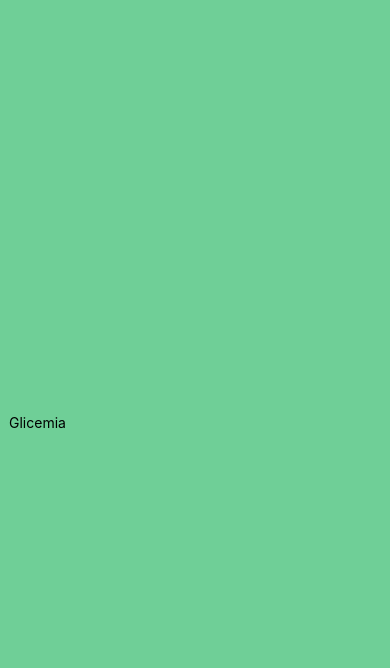
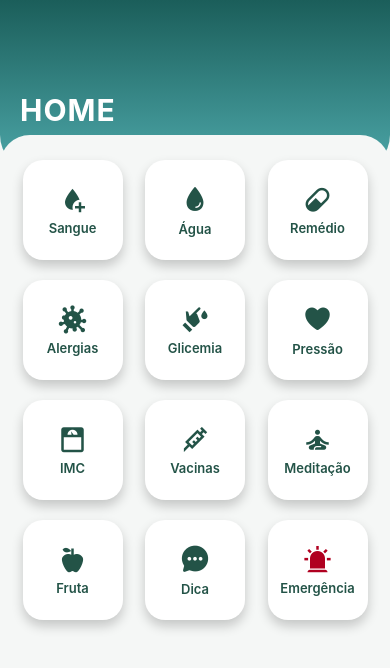
Before and after one commit to Henriluiz/SaudePlus, a React Native app: screen /home in a window 390 px wide. Shown: the top 668 px of the page. Built offline with nearby package versions, Linux system fonts and the light colour scheme.

Commit message:
tela home feita?

```diff
--- a/App.js
+++ b/App.js
@@ -14,14 +14,14 @@ export default function App() {
 
   return (
     <NavigationContainer>
-      <Stack.Navigator initialRouteName="glicemia" screenOptions={{ headerShown: false }}>
+      <Stack.Navigator initialRouteName="home" screenOptions={{ headerShown: false }}>
+        <Stack.Screen
+          name="home"
+          component={Home}
+        />
         <Stack.Screen
           name="glicemia"
           component={Glicemia}
-        />
-        <Stack.Screen
-          name="home"
-          component={Home}
         />
         <Stack.Screen
           name="movements"
--- a/package.json
+++ b/package.json
@@ -9,10 +9,12 @@
     "web": "expo start --web"
   },
   "dependencies": {
+    "@expo/vector-icons": "^15.0.2",
     "@react-native-async-storage/async-storage": "^3.0.1",
     "@react-navigation/native": "^7.2.0",
     "@react-navigation/native-stack": "^7.14.8",
-    "expo": "~55.0.8",
+    "expo": "~54.0.0",
+    "expo-linear-gradient": "~55.0.9",
     "expo-status-bar": "~55.0.4",
     "react": "19.2.0",
     "react-dom": "19.2.0",
--- a/src/page/home/index.js
+++ b/src/page/home/index.js
@@ -1,17 +1,67 @@
-import { StatusBar } from 'expo-status-bar';
-import { Text, View, Pressable, ImageBackground } from 'react-native';
-import * as Animatable from 'react-native-animatable';
+import { Text, View, Pressable } from 'react-native';
+import { LinearGradient } from 'expo-linear-gradient';
+import { Ionicons, MaterialCommunityIcons } from '@expo/vector-icons';
 import styles from './styles';
-import { useNavigation } from '@react-navigation/native';
 
-export default function Glicemia() {
-  const navigation = useNavigation();
-
-
+export default function Home() {
   return (
     <View style={styles.container}>
-      <Text>Glicemia</Text>
-      <StatusBar style="auto" />
+
+      {/* HEADER */}
+      <LinearGradient
+        colors={["#1B5E5A", "#4CA6A8"]}
+        style={styles.header}
+      >
+        <Text style={styles.title}>HOME</Text>
+      </LinearGradient>
+
+      {/* CONTEÚDO */}
+      <View style={styles.content}>
+
+        <View style={styles.fileira}>
+          <Botao nome="Sangue" icon={<MaterialCommunityIcons name="water-plus" size={30} color="#235347" />} />
+          <Botao nome="Água" icon={<Ionicons name="water" size={30} color="#235347" />} />
+          <Botao nome="Remédio" icon={<MaterialCommunityIcons name="pill" size={30} color="#235347" />} />
+        </View>
+
+        <View style={styles.fileira}>
+          <Botao nome="Alergias" icon={<MaterialCommunityIcons name="virus" size={30} color="#235347" />} />
+          <Botao nome="Glicemia" icon={<MaterialCommunityIcons name="diabetes" size={30} color="#235347" />} />
+          <Botao nome="Pressão" icon={<Ionicons name="heart" size={30} color="#235347" />} />
+        </View>
+
+        <View style={styles.fileira}>
+          <Botao nome="IMC" icon={<MaterialCommunityIcons name="scale-bathroom" size={30} color="#235347" />} />
+          <Botao nome="Vacinas" icon={<MaterialCommunityIcons name="needle" size={30} color="#235347" />} />
+          <Botao nome="Meditação" icon={<MaterialCommunityIcons name="meditation" size={30} color="#235347" />} />
+        </View>
+
+        <View style={styles.fileira}>
+          <Botao nome="Fruta" icon={<MaterialCommunityIcons name="food-apple" size={30} color="#235347" />} />
+          <Botao nome="Dica" icon={<Ionicons name="chatbubble-ellipses" size={30} color="#235347" />} />
+          <Botao nome="Emergência" icon={<MaterialCommunityIcons name="alarm-light" size={30} color="#B00020" />} />
+        </View>
+
+      </View>
+
     </View>
   );
 }
+
+/* BOTÃO */
+function Botao({ nome, icon }) {
+  return (
+    <Pressable
+      style={({ pressed }) => [
+        styles.botoes,
+        {
+          backgroundColor: pressed ? "#E6FFFA" : "#fff",
+          transform: [{ scale: pressed ? 0.95 : 1 }] // 👈 animação top
+        }
+      ]}
+    >
+      {icon}
+      <Text style={styles.nomeBotao}>{nome}</Text>
+    </Pressable>
+  );
+}
--- a/src/page/home/styles.js
+++ b/src/page/home/styles.js
@@ -1,10 +1,61 @@
-import { StyleSheet  } from "react-native";
+import { StyleSheet } from "react-native";
 
 export default StyleSheet.create({
   container: {
     flex: 1,
-    backgroundColor: '#6FCF97',
-    justifyContent: 'center',
-    padding: 9,
+    backgroundColor: "#F5F7F6",
+  },
+
+  header: {
+    height: 170,
+    justifyContent: "center",
+    paddingTop: 50,
+    paddingHorizontal: 20,
+
+    borderBottomLeftRadius: 35,
+    borderBottomRightRadius: 35,
+  },
+
+  title: {
+    color: "#fff",
+    fontSize: 30,
+    fontWeight: "bold",
+    letterSpacing: 1,
+  },
+
+  content: {
+    flex: 1,
+    marginTop: -35,
+    backgroundColor: "#F5F7F6",
+    borderTopLeftRadius: 30,
+    borderTopRightRadius: 30,
+    paddingTop: 25,
+  },
+
+  fileira: {
+    flexDirection: "row",
+    justifyContent: "space-evenly",
+    marginBottom: 20,
+  },
+
+  botoes: {
+    width: 100,
+    height: 100,
+    borderRadius: 20,
+    justifyContent: "center",
+    alignItems: "center",
+
+    elevation: 10,
+    shadowColor: "#000",
+    shadowOpacity: 0.2,
+    shadowRadius: 12,
+    shadowOffset: { width: 0, height: 6 },
+  },
+
+  nomeBotao: {
+    color: "#235347",
+    fontSize: 13,
+    fontWeight: "600",
+    marginTop: 5,
   },
 });
```
Also changed, not shown: src/components/Movements/index.js (line endings or trailing spaces), src/page/home/img/images.png (added), 1 other file (tests, documents, lock files or other folders).
